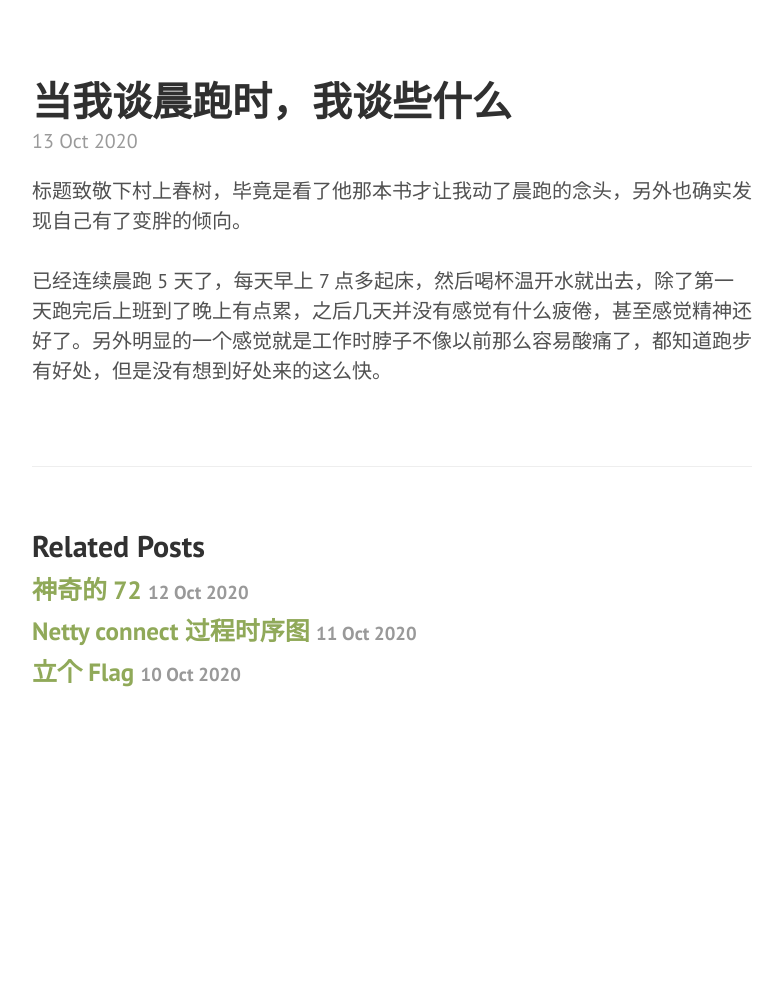
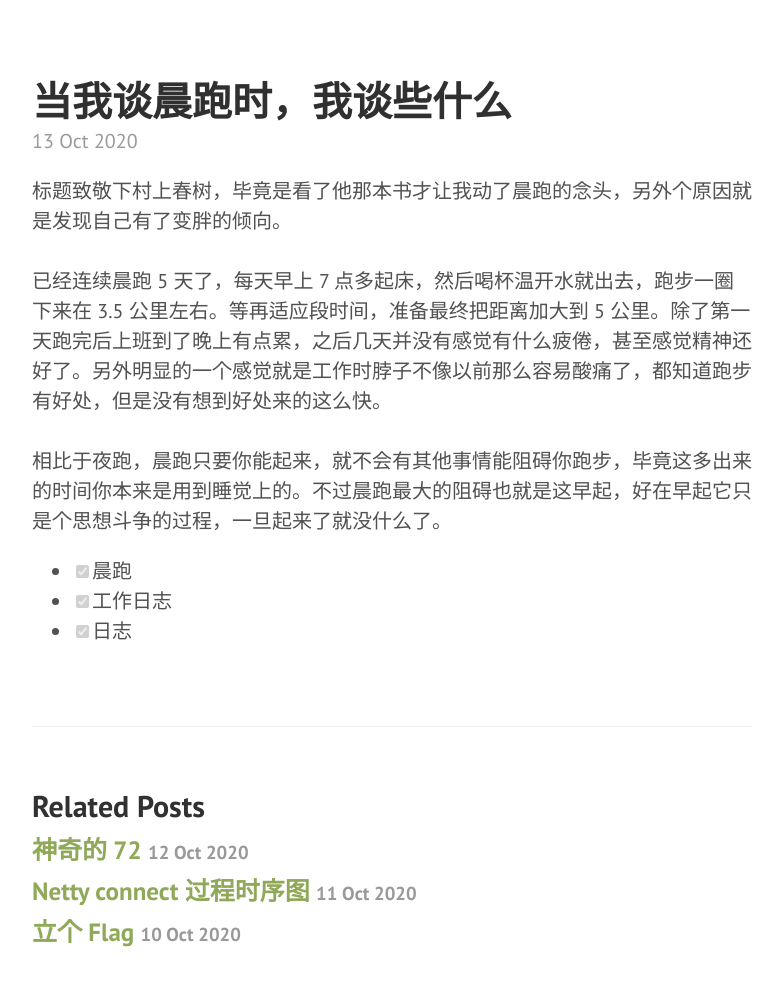
Before and after one commit to yoncise/yoncise.github.io, a Jekyll site: the page built from _posts/2020-10-13-14341158.md, in a window 1280 px wide, cut to the strip 104-1192 px from the top of the page. Shown: the top 986 px of the strip, without its empty margins (428-1211 px from the left). Built offline with Jekyll 4.4.1, drawn with Linux system fonts in a browser that asks for light colours; before the commit the page ends 932 px from its top, so only the background shows below that.

Commit message:
sync from yuque

```diff
--- a/_posts/2020-10-13-14341158.md
+++ b/_posts/2020-10-13-14341158.md
@@ -2,5 +2,10 @@
 layout: post
 title: 当我谈晨跑时，我谈些什么
 ---
-标题致敬下村上春树，毕竟是看了他那本书才让我动了晨跑的念头，另外也确实发现自己有了变胖的倾向。<br />
-<br />已经连续晨跑 5 天了，每天早上 7 点多起床，然后喝杯温开水就出去，除了第一天跑完后上班到了晚上有点累，之后几天并没有感觉有什么疲倦，甚至感觉精神还好了。另外明显的一个感觉就是工作时脖子不像以前那么容易酸痛了，都知道跑步有好处，但是没有想到好处来的这么快。
+标题致敬下村上春树，毕竟是看了他那本书才让我动了晨跑的念头，另外个原因就是发现自己有了变胖的倾向。<br />
+<br />已经连续晨跑 5 天了，每天早上 7 点多起床，然后喝杯温开水就出去，跑步一圈下来在 3.5 公里左右。等再适应段时间，准备最终把距离加大到 5 公里。除了第一天跑完后上班到了晚上有点累，之后几天并没有感觉有什么疲倦，甚至感觉精神还好了。另外明显的一个感觉就是工作时脖子不像以前那么容易酸痛了，都知道跑步有好处，但是没有想到好处来的这么快。<br />
+<br />相比于夜跑，晨跑只要你能起来，就不会有其他事情能阻碍你跑步，毕竟这多出来的时间你本来是用到睡觉上的。不过晨跑最大的阻碍也就是这早起，好在早起它只是个思想斗争的过程，一旦起来了就没什么了。<br />
+
+- [x] 晨跑
+- [x] 工作日志
+- [x] 日志
```
